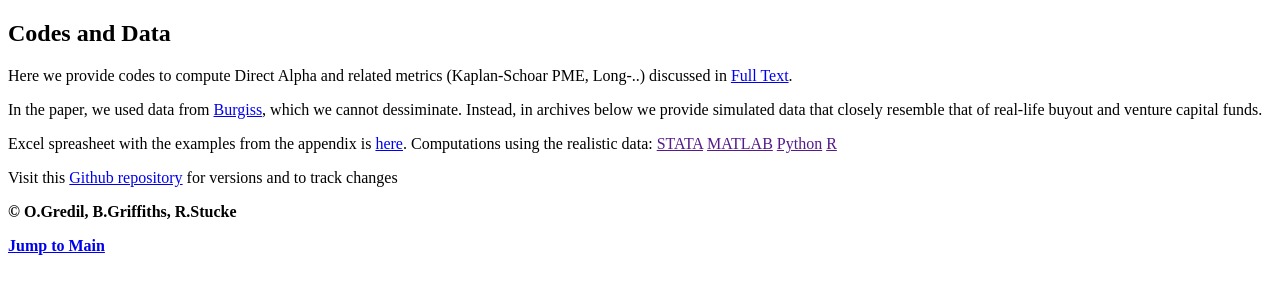
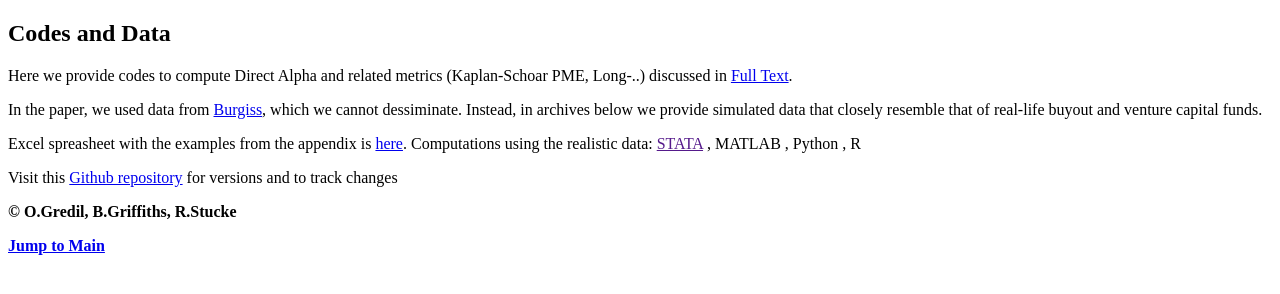
Before and after one commit to orgredil/Direct-Alpha-Method, a plain HTML site: page pages/codes1.html in a window 1280 px wide. Drawn offline with Linux system fonts and the light colour scheme.

Commit message:
Update codes1.html

```diff
--- a/pages/codes1.html
+++ b/pages/codes1.html
@@ -12,9 +12,9 @@
     <p>In the paper, we used data from <a href="https://www.burgiss.com/">Burgiss</a>, which we cannot dessiminate. Instead, in archives below we provide simulated data that closely resemble that of real-life buyout and venture capital funds.  </p>
     <p>Excel spreasheet with the examples from the appendix is <a href="../codes/NumericalExamples.xlsx">here</a>. Computations using the realistic data:
     <a href="">STATA</a>
-    <a href="">MATLAB</a>
-    <a href="">Python</a>
-    <a href="">R</a>
+     , MATLAB
+     , Python
+     , R
 </p>
 
 <p>Visit this <a href="https://github.com/orgredil/Direct-Alpha-Method/actions"> Github repository</a> for versions and to track changes</p>
```
